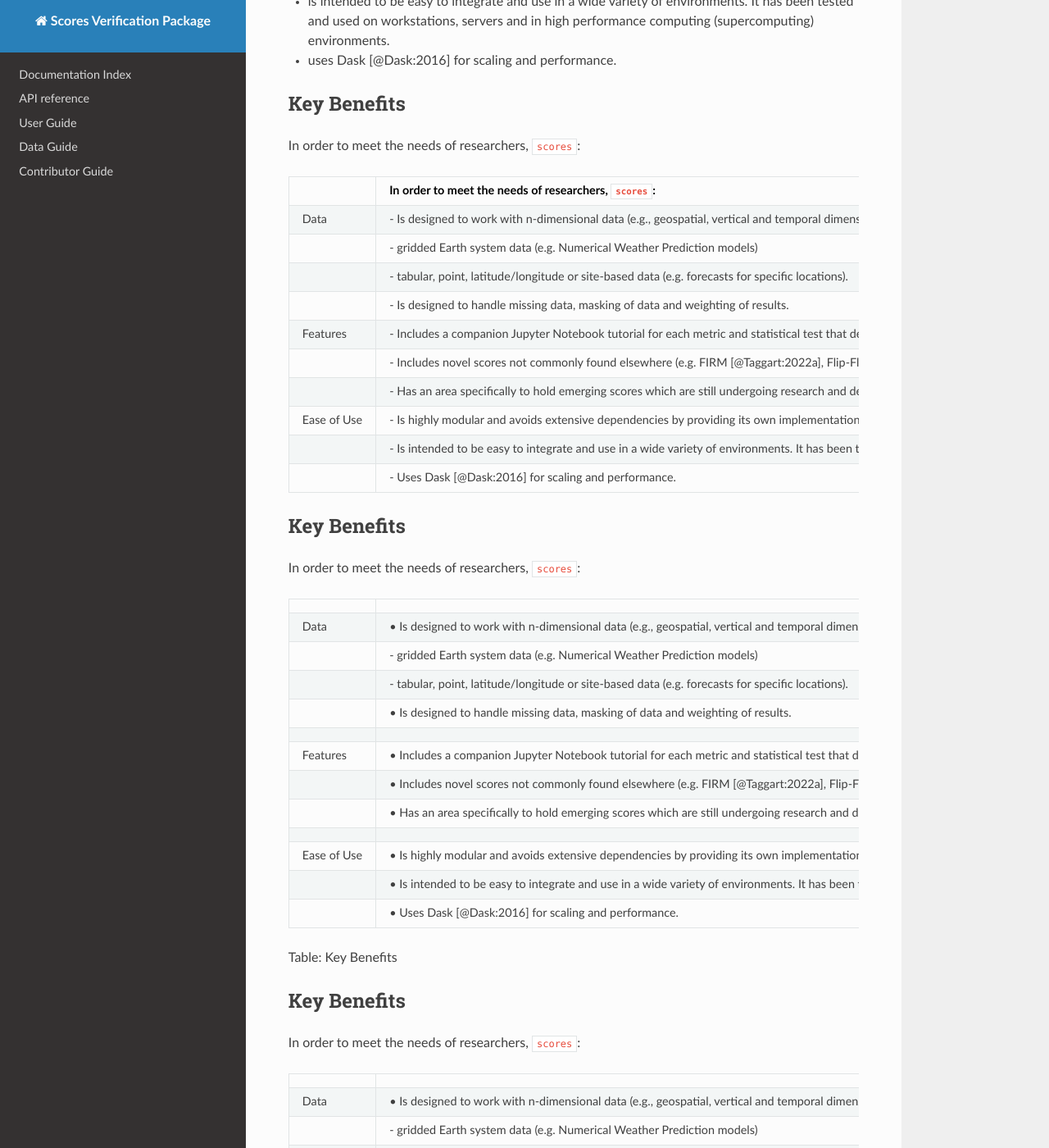
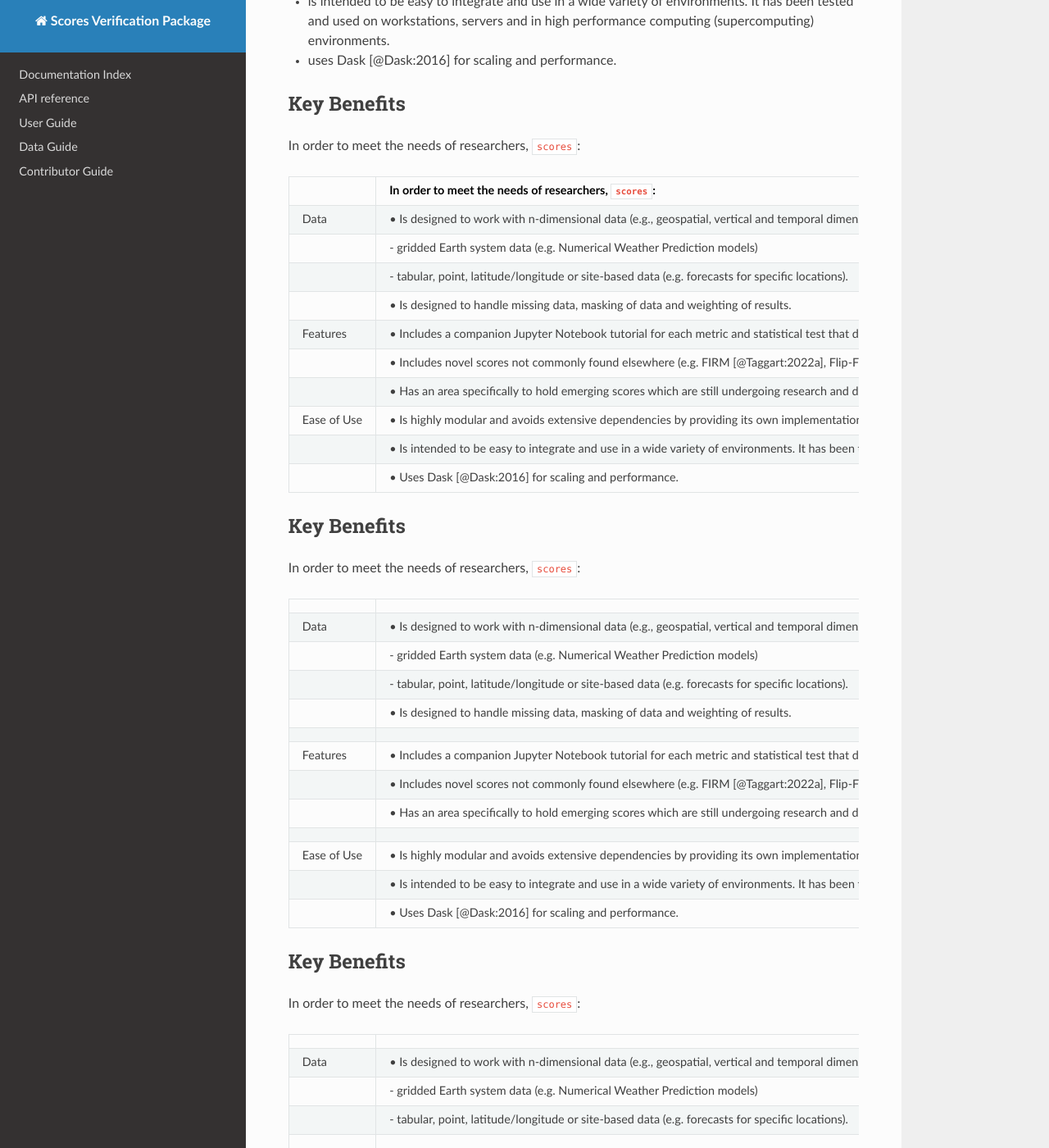
Before and after one commit to nci/scores, an MkDocs documentation site: the page built from docs/paper.md, in a window 1280 px wide and 1400 px high, scrolled down 1398 px. Shown: the whole window at 82% size. Built offline with MkDocs 1.6.1, drawn with Linux system fonts in a browser that asks for light colours; nearby versions of some CDN libraries.

Commit message:
minor table tweaks
Signed-off-by: Stephanie Chong <168800785+Steph-Chong@users.noreply.github.com>

```diff
--- a/docs/paper.md
+++ b/docs/paper.md
@@ -67,37 +67,16 @@ In order to meet the needs of researchers, `scores`:
 
 |             |   In order to meet the needs of researchers, `scores`:                              |
 |-------------|-------------------------------------------------------------------------------------|
-| Data        | - Is designed to work with n-dimensional data (e.g., geospatial, vertical and temporal dimensions) for both point-based and gridded data. `scores` can effectively handle the dimensionality, data size and data structures commonly utilised for: |
-|             |  - gridded Earth system data (e.g. Numerical Weather Prediction models) |
-|             |  - tabular, point, latitude/longitude or site-based data (e.g. forecasts for specific locations). |
-|             | - Is designed to handle missing data, masking of data and weighting of results. |
-| Features    | - Includes a companion Jupyter Notebook tutorial for each metric and statistical test that demonstrates its use in practice. |
-|             | - Includes novel scores not commonly found elsewhere (e.g. FIRM [@Taggart:2022a], Flip-Flop Index [@Griffiths:2019; @griffiths2021circular]). |
-|             | - Has an area specifically to hold emerging scores which are still undergoing research and development. This provides a clear mechanism for people to share, access and collaborate on new scores, and be able to easily re-use versioned implementations of those scores. |
-| Ease of Use | - Is highly modular and avoids extensive dependencies by providing its own implementations where relevant. |
-|             | - Is intended to be easy to integrate and use in a wide variety of environments. It has been tested and used on workstations, servers and in high performance computing (supercomputing) environments. |
-|             | - Uses Dask [@Dask:2016] for scaling and performance. |
-
-## Key Benefits
-
-In order to meet the needs of researchers, `scores`:
-
-|             |                                                                                     |
-|-------------|-------------------------------------------------------------------------------------|
 | Data        | • Is designed to work with n-dimensional data (e.g., geospatial, vertical and temporal dimensions) for both point-based and gridded data. `scores` can effectively handle the dimensionality, data size and data structures commonly utilised for: |
 |             |  - gridded Earth system data (e.g. Numerical Weather Prediction models) |
 |             |  - tabular, point, latitude/longitude or site-based data (e.g. forecasts for specific locations). |
-|             | • Is designed to handle missing data, masking of data and weighting of results.
-|
+|             | • Is designed to handle missing data, masking of data and weighting of results. |
 | Features    | • Includes a companion Jupyter Notebook tutorial for each metric and statistical test that demonstrates its use in practice. |
 |             | • Includes novel scores not commonly found elsewhere (e.g. FIRM [@Taggart:2022a], Flip-Flop Index [@Griffiths:2019; @griffiths2021circular]). |
-|             | • Has an area specifically to hold emerging scores which are still undergoing research and development. This provides a clear mechanism for people to share, access and collaborate on new scores, and be able to easily re-use versioned implementations of those scores.
-|
+|             | • Has an area specifically to hold emerging scores which are still undergoing research and development. This provides a clear mechanism for people to share, access and collaborate on new scores, and be able to easily re-use versioned implementations of those scores. |
 | Ease of Use | • Is highly modular and avoids extensive dependencies by providing its own implementations where relevant. |
 |             | • Is intended to be easy to integrate and use in a wide variety of environments. It has been tested and used on workstations, servers and in high performance computing (supercomputing) environments. |
 |             | • Uses Dask [@Dask:2016] for scaling and performance. |
-
-Table: Key Benefits
 
 ## Key Benefits
 
```
